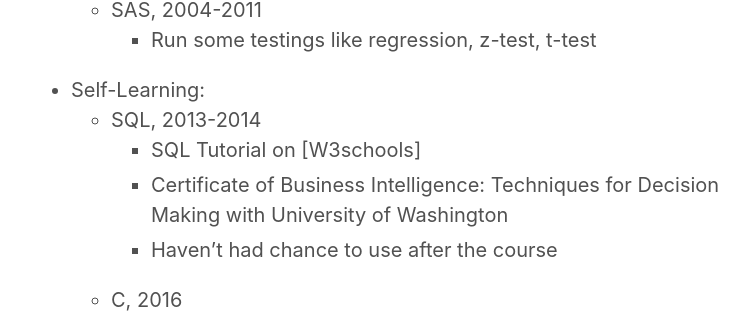
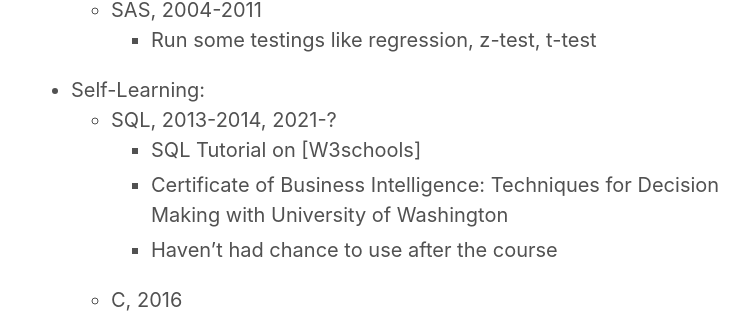
Before and after one commit to koscew/koscew.github.io, a Jekyll site: the page built from about.md, in a window 1280 px wide. Shown: the part 631-944 px from the top of the page, without its empty margins (259-1008 px from the left). Built offline with Jekyll 4.4.1, drawn with Linux system fonts in a browser that asks for light colours.

Commit message:
update about

```diff
--- a/about.md
+++ b/about.md
@@ -15,7 +15,7 @@ My programming experience:
     * SAS, 2004-2011
         * Run some testings like regression, z-test, t-test
 * Self-Learning:
-    * SQL, 2013-2014
+    * SQL, 2013-2014, 2021-?
         * SQL Tutorial on [W3schools]
         * Certificate of Business Intelligence: Techniques for Decision Making with University of Washington
         * Haven't had chance to use after the course
```
